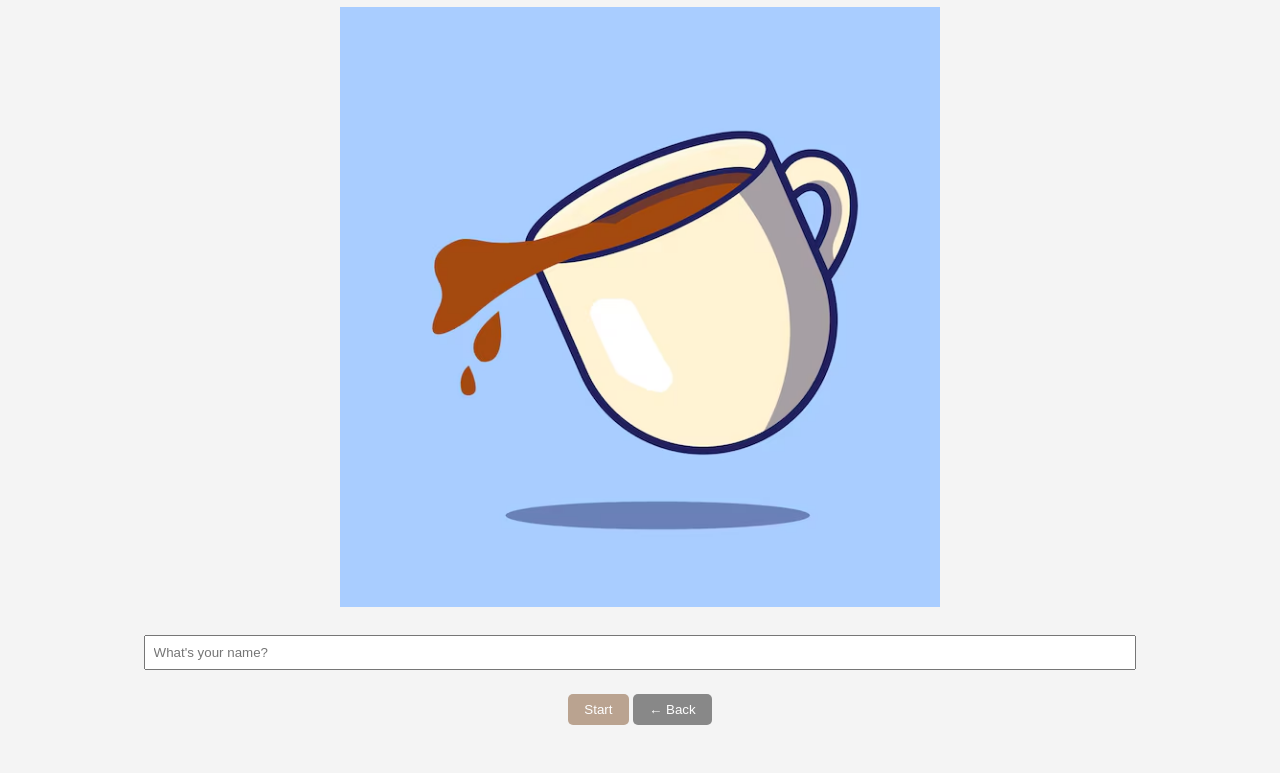
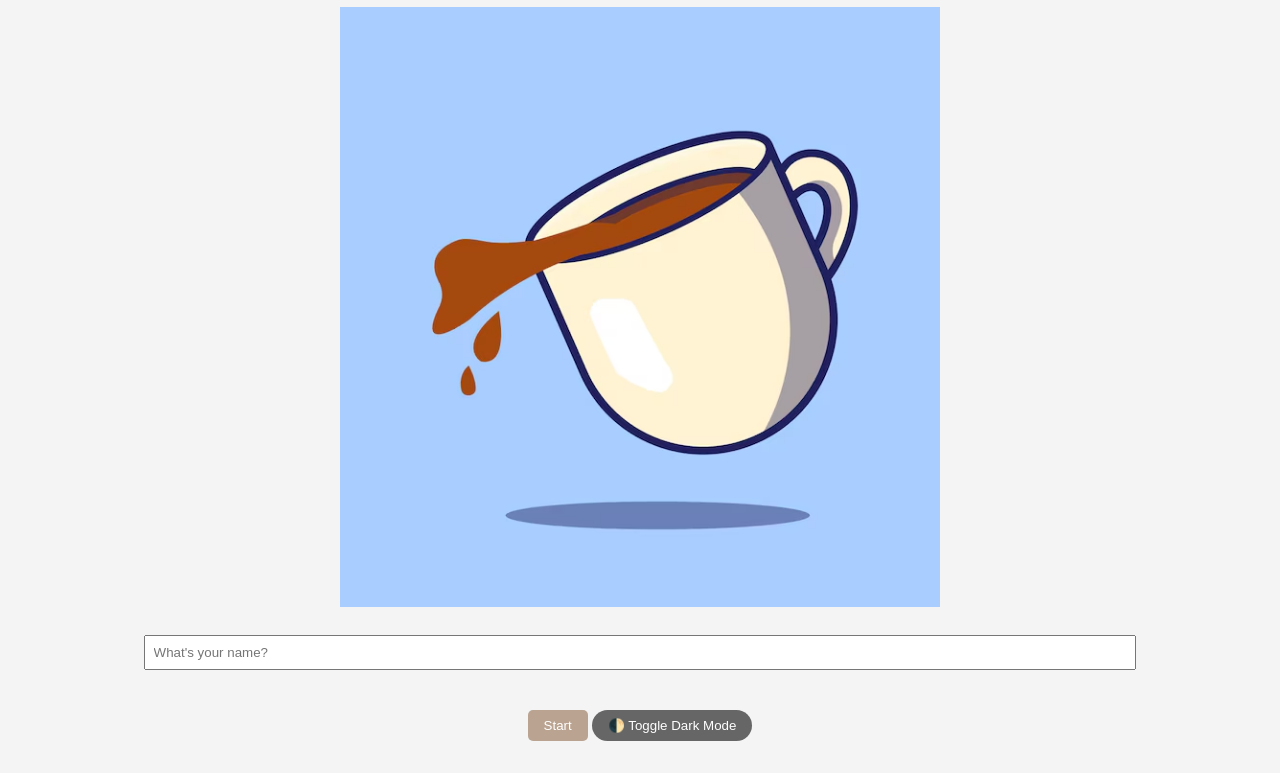
Before and after one commit to epicurust/coffee-calculator, a plain HTML site: page index.html in a window 1280 px wide. Shown: the part 105-878 px from the top of the page. Drawn offline with Linux system fonts and the light colour scheme.

Commit message:
Update styles.css

```diff
--- a/css/styles.css
+++ b/css/styles.css
@@ -33,7 +33,7 @@ body {
   border-radius: 10px;
   box-shadow: 0 2px 8px rgba(0,0,0,0.1);
   opacity: 0;
-  transform: translateY(20px);
+  transform: translateY(40px);
   transition: opacity 0.6s ease, transform 0.6s ease;
 }
 
@@ -41,6 +41,7 @@ body {
   display: block;
   opacity: 1;
   transform: translateY(0);
+  margin-top: 2rem;
 }
 
 .icon-container {
@@ -88,7 +89,6 @@ button {
   background-color: #888;
   margin-top: 1rem;
   border-radius: 5px;
-  display: inline-block;
   padding: 0.5rem 1rem;
   border: none;
   color: #fff;
@@ -96,18 +96,16 @@ button {
 }
 
 #darkModeToggle {
-  position: absolute;
-  top: 1rem;
-  right: 1rem;
+  margin-top: 2rem;
   background-color: #666;
   color: white;
   border: none;
-  padding: 0.4rem 0.8rem;
+  padding: 0.5rem 1rem;
   border-radius: 20px;
   cursor: pointer;
 }
 
-/* Dark mode styles */
+/* Dark mode */
 body.dark {
   background-color: #1e1e1e;
   color: #eaeaea;
```
